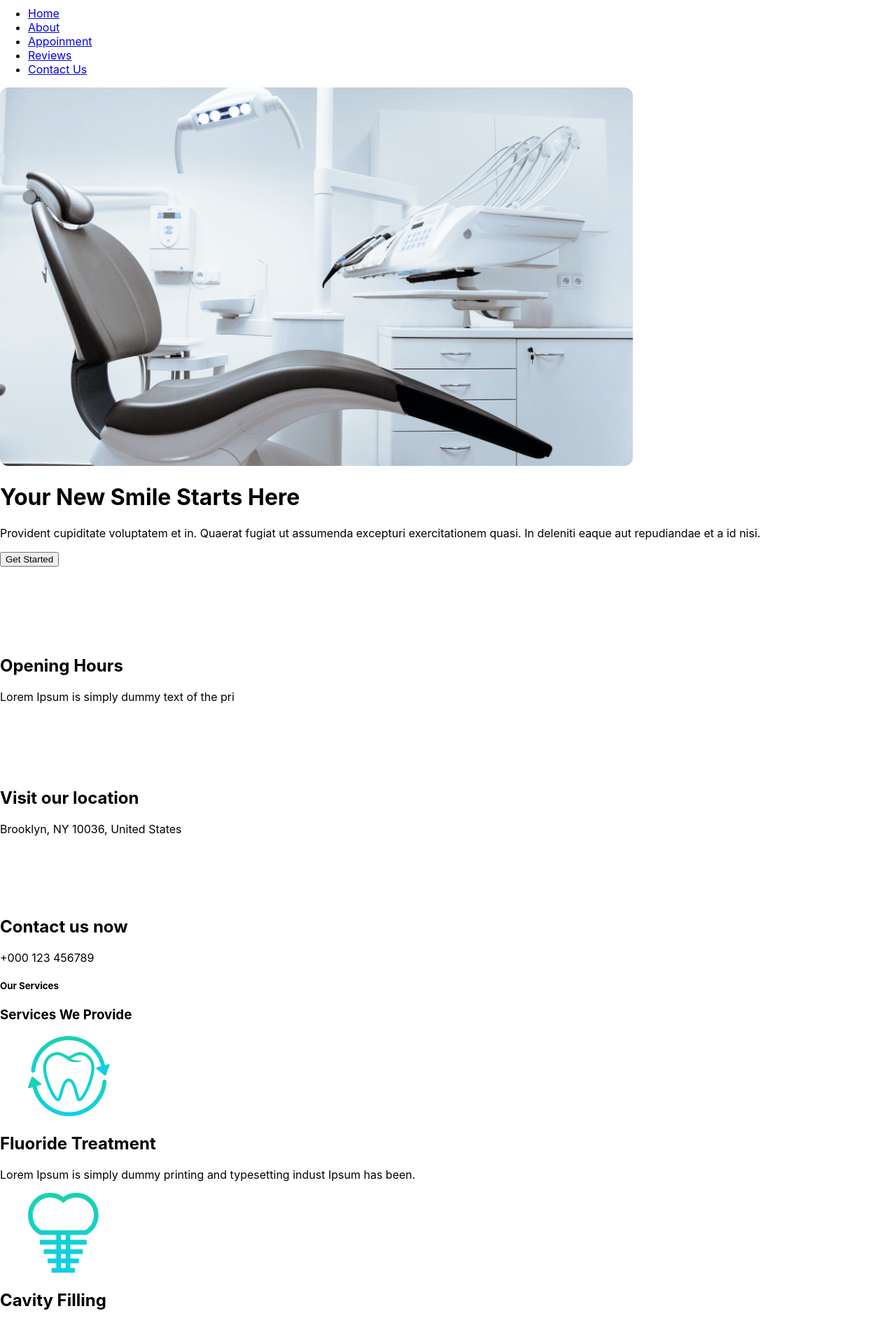
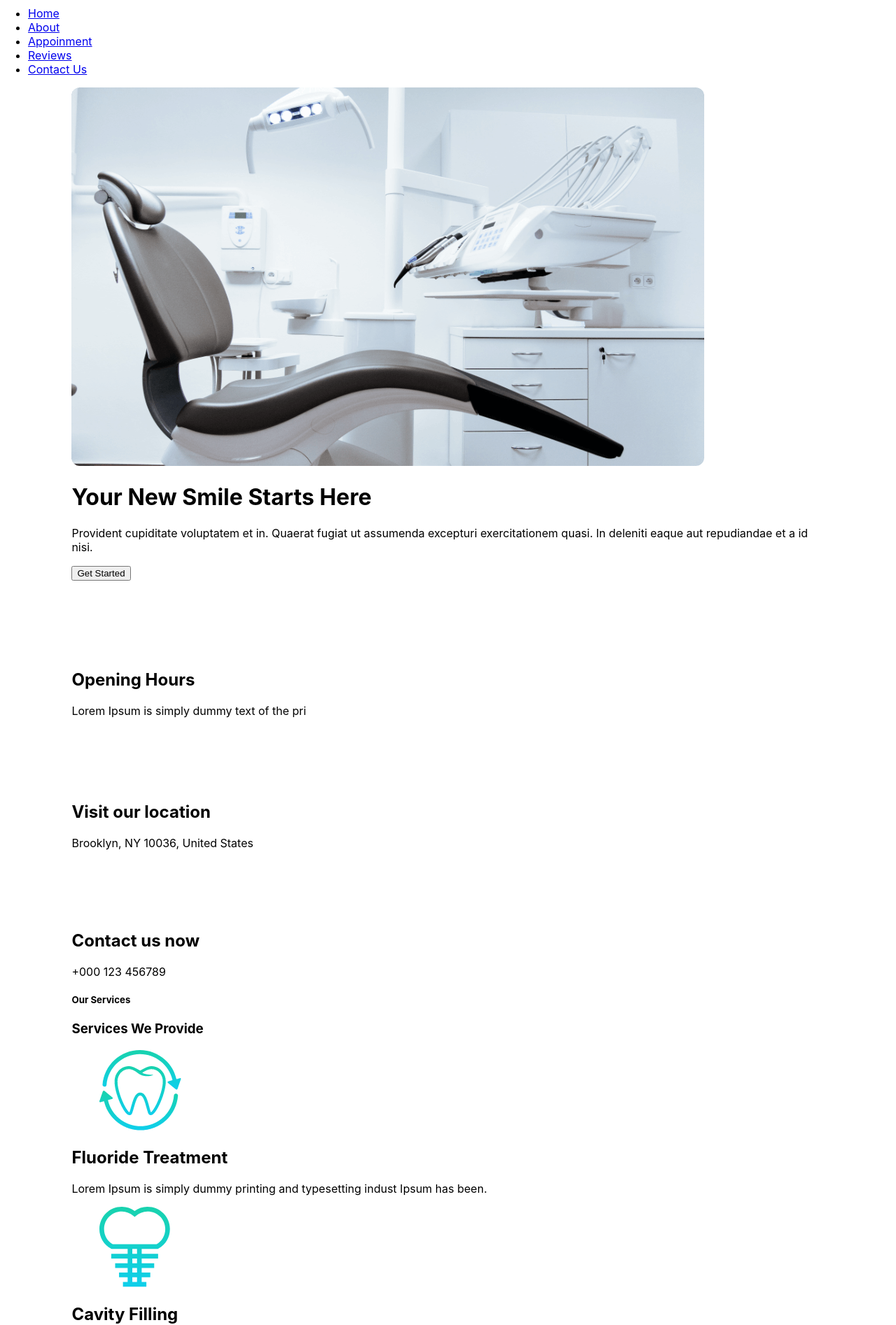
Before and after one commit to Developer-Rakib/Doctors-portal, a React (Create React App) app: page / in a window 1280 px wide. Shown: the part 1460-3354 px from the top of the page at 70% size. Built offline with nearby package versions, Linux system fonts and the light colour scheme.

Commit message:
testimonial complete

```diff
--- a/src/Pages/Home/Appoinment.js
+++ b/src/Pages/Home/Appoinment.js
@@ -4,10 +4,10 @@ import CommonBtn from '../Shared/CommonBtn';
 
 const Appoinment = () => {
     return (
-        <div class="hero my-40 h-[480px] text-white bg-[url('https://i.ibb.co/kD56v80/appointment.png')]">
+        <div class="hero mb-16 mt-40 h-[480px] text-white bg-[url('https://i.ibb.co/kD56v80/appointment.png')]">
             <div class="hero-content flex-col lg:flex-row">
-                <img className='h-[600px] mt-[-135px] rounded-lg' src={doctor} alt="treatment"/>
-                <div className='w-[500px] ml-5'>
+                <img className='sm:block hidden sm:h-[600px] mt-[-135px] rounded-lg' src={doctor} alt="treatment"/>
+                <div className='w-11/12 sm:w-[500px] sm:ml-5'>
                     <h4 className='text-xl text-secondary font-semibold mb-4'>Appointment</h4>
                     <h1 class="text-4xl ">Make an appointment Today</h1>
                     <p class="py-6">It is a long established fact that a reader will be distracted by the readable content of a page when looking at its layout. The point of using Lorem Ipsumis that it has a more-or-less normal distribution of letters,as opposed to using 'Content here, content here', making it look like readable English. Many desktop publishing packages and web page</p>
--- a/src/Pages/Home/Banner.js
+++ b/src/Pages/Home/Banner.js
@@ -4,7 +4,7 @@ import CommonBtn from '../Shared/CommonBtn';
 
 const Banner = () => {
     return (
-        <div class='hero min-h-[90vh] bg-[url("https://i.ibb.co/GxSh87H/bg.png")]'>
+        <div class='hero myContainer min-h-[90vh] bg-[url("https://i.ibb.co/GxSh87H/bg.png")]'>
             <div class="hero-content flex-col  lg:flex-row-reverse">
                 <img src={cheir} class='w-6/12' alt='' />
                 <div >
--- a/src/Pages/Home/DentalCare.js
+++ b/src/Pages/Home/DentalCare.js
@@ -4,10 +4,10 @@ import CommonBtn from '../Shared/CommonBtn';
 
 const DentalCare = () => {
     return (
-        <div class="hero mx-10 my-20">
+        <div class="hero sm:mx-10 my-20 myContainer">
             <div class="hero-content flex-col lg:flex-row">
-                <img className='w-[400px] rounded-lg' src={treatment} alt="treatment"/>
-                <div className='w-[500px] ml-20'>
+                <img className='w-11/12 sm:w-[400px] rounded-lg' src={treatment} alt="treatment"/>
+                <div className='w-11/12 sm:w-[500px] sm:ml-20'>
                     <h1 class="text-5xl font-bold">Exceptional Dental Care, on Your Terms</h1>
                     <p class="py-6">It is a long established fact that a reader will be distracted by the readable content of a page when looking at its layout. The point of using Lorem Ipsumis that it has a more-or-less normal distribution of letters,as opposed to using 'Content here, content here', making it look like readable English. Many desktop publishing packages and web page</p>
                     <CommonBtn>Get Started</CommonBtn>
--- a/src/Pages/Home/Home.js
+++ b/src/Pages/Home/Home.js
@@ -7,14 +7,15 @@ import marker from '../../assets/icons/marker.svg';
 import Services from './Services';
 import DentalCare from './DentalCare';
 import Appoinment from './Appoinment';
+import Testimonials from './Testimonials';
 
 
 const Home = () => {
 
     return (
         <div className='mt-[64px] '>
-            <Banner className='sm:w-10/12 mx-auto'></Banner>
-            <div className='flex justify-evenly flex-wrap my-10 sm:w-10/12 mx-auto'>
+            <Banner></Banner>
+            <div className='flex justify-evenly flex-wrap my-10 myContainer'>
                 <Info
                     img={clock}
                     title={"Opening Hours"}
@@ -34,9 +35,10 @@ const Home = () => {
                     bg={"bg-gradient-to-r from-secondary to-primary"}
                 ></Info>
             </div>
-            <Services className='sm:w-10/12 mx-auto'></Services>
-            <DentalCare className='sm:w-10/12 mx-auto'></DentalCare>
+            <Services></Services>
+            <DentalCare></DentalCare>
             <Appoinment className='w-full'></Appoinment>
+            <Testimonials></Testimonials>
         </div>
     );
 };
--- a/src/Pages/Home/Services.js
+++ b/src/Pages/Home/Services.js
@@ -11,7 +11,7 @@ const Services = () => {
         {img: teat, title: "Teeth Whitening", description: "Lorem Ipsum is simply dummy printing and typesetting indust Ipsum has been."},
     ]
     return (
-        <div className='text-center my-16'>
+        <div className='text-center my-16 myContainer'>
             <h5 className="font-bold text-lg text-secondary uppercase">Our Services</h5>
             <h3 className="text-4xl">Services We Provide</h3>
             <div className='flex justify-evenly flex-wrap mt-5'>
--- /dev/null
+++ b/src/Pages/Home/Testimonial.js
@@ -0,0 +1,23 @@
+import React from 'react';
+
+const Testimonial = ({ testimonial }) => {
+    return (
+        <div style={{boxShadow: "rgba(50, 50, 93, 0.25) 0px 6px 12px -2px, rgba(0, 0, 0, 0.3) 0px 3px 7px -3px"}} className='w-80 rounded-lg my-24 px-8 pt-7 pb-5'>
+            <p>{testimonial.description}</p>
+            <div className="flex items-center mt-4">
+                <div class="avatar h-[70px] w-ful">
+                    <div class="w-16 h-16 rounded-full ring ring-primary ring-offset-base-100 ring-offset-2">
+                        <img  src={testimonial.userImg} alt='' />
+                    </div>
+                </div>
+                <div className='ml-3'>
+                        <h5 className="font-semiBold">{testimonial.userName}</h5>
+                        <p>{testimonial.userLocation}</p>
+                </div>
+            </div>
+
+        </div>
+    );
+};
+
+export default Testimonial;
--- /dev/null
+++ b/src/Pages/Home/Testimonials.js
@@ -0,0 +1,44 @@
+import React from 'react';
+import Testimonial from './Testimonial';
+import quote from '../../assets/icons/quote.svg';
+
+const Testimonials = () => {
+    const testimonials = [
+        {
+            description: "It is a long established fact that by the readable content of a lot layout. The point of using Lorem a more-or-less normal distribu to using Content here, content",
+            userImg: "https://encrypted-tbn0.gstatic.com/images?q=tbn:ANd9GcRrJ2R9O5THIdzGHJl3RjnK2Bxzj20iYSsMQA&usqp=CAU",
+            userName: "Winson Herry",
+            userLocation: "California"
+        },
+        {
+            description: "It is a long established fact that by the readable content of a lot layout. The point of using Lorem a more-or-less normal distribu to using Content here, content",
+            userImg: "https://encrypted-tbn0.gstatic.com/images?q=tbn:ANd9GcRovb86cKzgTC1IxdqkGSkp2iw7uao99t7Fbg&usqp=CAU",
+            userName: "Wollern Worker",
+            userLocation: "New work"
+        },
+        {
+            description: "It is a long established fact that by the readable content of a lot layout. The point of using Lorem a more-or-less normal distribu to using Content here, content",
+            userImg: "https://encrypted-tbn0.gstatic.com/images?q=tbn:ANd9GcRch6CDHA9hqbe3GbIo6O0T-EWeIL7JJ8_cpQ&usqp=CAU",
+            userName: "Jessy Hallen",
+            userLocation: "London"
+        },
+    ]
+    return (
+        <div className='myContainer pt-10 relative'>
+            <h5 className="font-bold text-lg text-secondary">Testimonial</h5>
+            <h3 className="text-4xl">What Our Patients Says</h3>
+            <img className='absolute top-2 right-3 w-40' src={quote} alt="" />
+            <div className='flex flex-wrap justify-evenly'>
+                {
+                    testimonials.map((testimonial, i) => <Testimonial
+                        key={i}
+                        testimonial={testimonial}
+                    ></Testimonial>)
+                }
+            </div>
+
+        </div>
+    );
+};
+
+export default Testimonials;
--- a/src/index.css
+++ b/src/index.css
@@ -11,7 +11,14 @@ body {
   -moz-osx-font-smoothing: grayscale;
 }
 
-code {
-  font-family: source-code-pro, Menlo, Monaco, Consolas, 'Courier New',
-    monospace;
+.myContainer{
+  width: 84%;
+  margin-left: auto;
+  margin-right: auto;
 }
+
+@media (max-width:600px) {
+  .myContainer{
+    width: 90%;
+  }
+}
```
